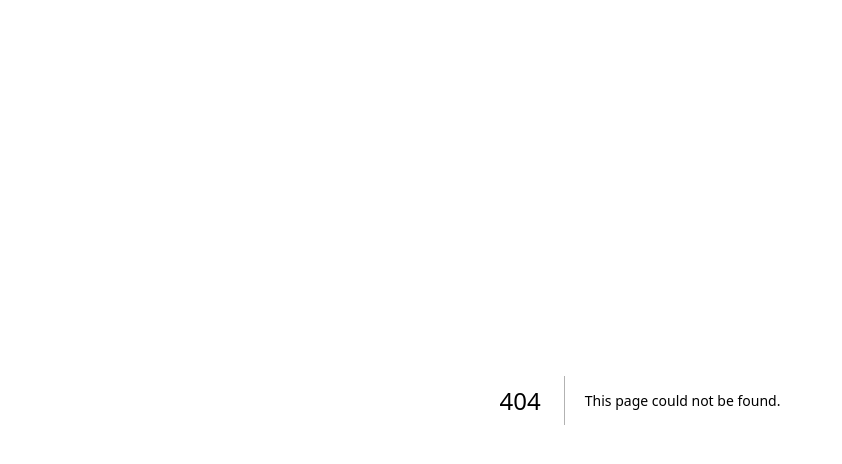
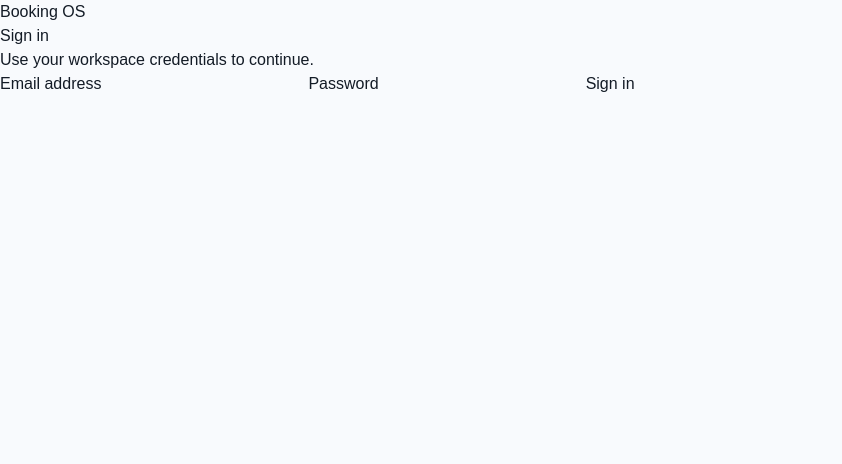
Before and after one commit to hiephanguyen01/booking-os, a Next.js app in the folder apps/web-console/: page /login in a window 1280 px wide. Before the commit this address had no page. Shown: the top 464 px of the page, without its empty margins (0-842 px from the left). Built offline with nearby package versions, Linux system fonts and the light colour scheme.

Commit message:
feat: expose console login page

```diff
--- /dev/null
+++ b/apps/web-console/app/login/page.tsx
@@ -0,0 +1,14 @@
+import { LoginForm } from "../../src/components/session/login-form.js";
+
+export default function LoginPage() {
+  return (
+    <main>
+      <section aria-labelledby="login-title">
+        <p>Booking OS</p>
+        <h1 id="login-title">Sign in</h1>
+        <p>Use your workspace credentials to continue.</p>
+        <LoginForm />
+      </section>
+    </main>
+  );
+}
```
